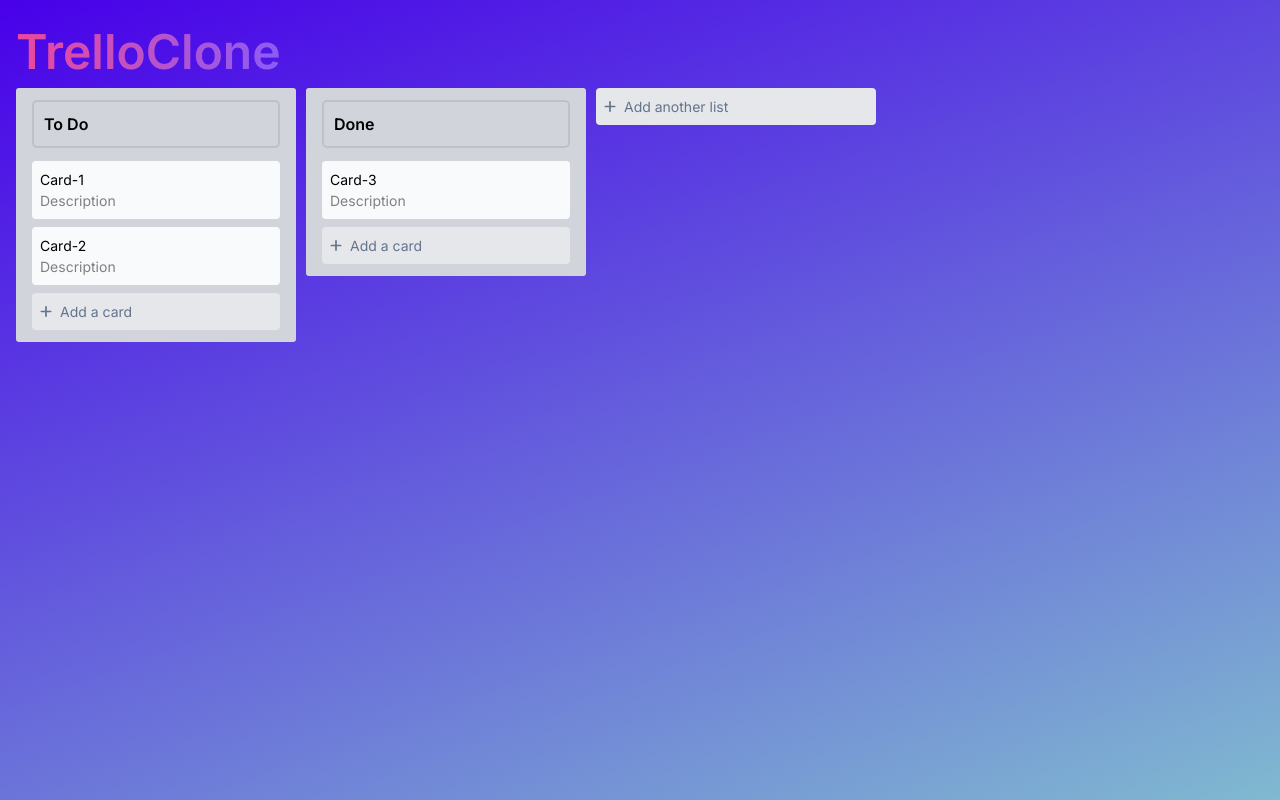
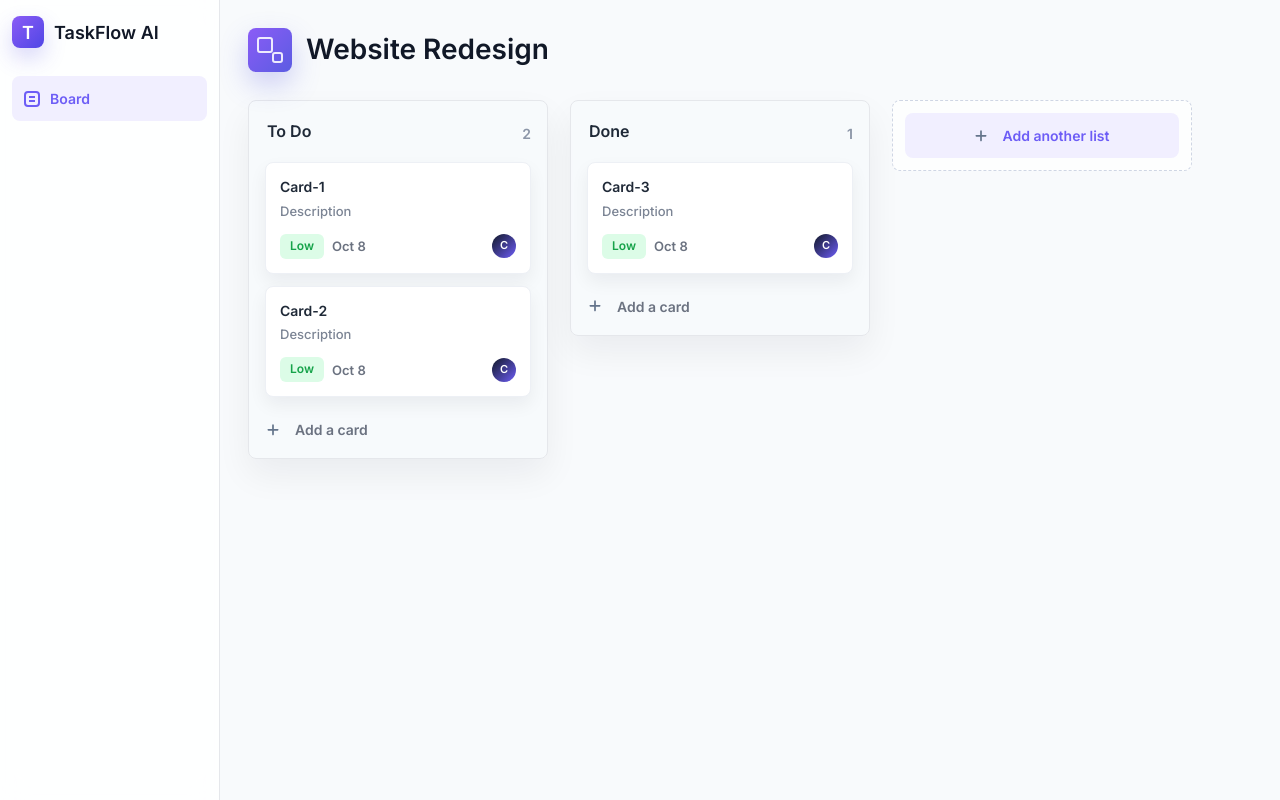
Before and after one commit to Rekhakumari12/trello-clone, a React (Create React App) app: page / in a window 1280 px wide. Built offline with nearby package versions, Linux system fonts and the light colour scheme.

Commit message:
Refactor code structure for improved readability and maintainability

```diff
--- a/package.json
+++ b/package.json
@@ -27,8 +27,7 @@
   },
   "eslintConfig": {
     "extends": [
-      "react-app",
-      "react-app/jest"
+      "react-app"
     ]
   },
   "browserslist": {
--- a/public/index.html
+++ b/public/index.html
@@ -31,7 +31,7 @@
       work correctly both with client-side routing and a non-root public URL.
       Learn how to configure a non-root public URL by running `npm run build`.
     -->
-    <title>React App</title>
+    <title>TaskFlow AI</title>
   </head>
   <body>
     <noscript>You need to enable JavaScript to run this app.</noscript>
--- a/src/components/Card.jsx
+++ b/src/components/Card.jsx
@@ -1,12 +1,27 @@
-import { useState, memo, useContext } from "react";
-import { Draggable } from "react-beautiful-dnd";
-import { SpanText } from "../container/App.style";
-import CardModal from "./CardModal";
-import storeApi from "../utils/storeApi";
+import { useState, memo, useContext } from 'react';
+import { Draggable } from 'react-beautiful-dnd';
+import { SpanText } from '../container/App.style';
+import CardModal from './CardModal';
+import storeApi from '../utils/storeApi';
 
 const Card = ({ card, index, data }) => {
   const [isOpen, setIsOpen] = useState(false);
-  const { setData } = useContext(storeApi)
+  const { setData } = useContext(storeApi);
+  const formattedDate = card.createdAt
+    ? new Date(card.createdAt).toLocaleDateString('en-US', {
+        month: 'short',
+        day: 'numeric',
+      })
+    : 'No date';
+  const initials = card.cardName
+    ? card.cardName
+        .split(' ')
+        .map((word) => word[0])
+        .join('')
+        .slice(0, 2)
+        .toUpperCase()
+    : 'C';
+
   return (
     <Draggable draggableId={card.id} index={index}>
       {(provided) => (
@@ -16,20 +31,32 @@ const Card = ({ card, index, data }) => {
             ref={provided.innerRef}
             {...provided.draggableProps}
             {...provided.dragHandleProps}
-            className="list_main bg-gray-50 p-2 rounded my-2"
+            className='taskCard'
           >
-            <div className="card">
+            <div className='card'>
               {card.cardName}
-              <br />
               <SpanText>
                 {card.description &&
-                  (card.description.split(" ").length > 10
-                    ? card.description.split(" ").slice(0, 10).join(" ") + "..."
+                  (card.description.split(' ').length > 10
+                    ? card.description.split(' ').slice(0, 10).join(' ') + '...'
                     : card.description)}
               </SpanText>
+              <div className='cardMeta'>
+                <div className='metaLeft'>
+                  <span className='priorityBadge'>Low</span>
+                  <span className='cardDate'>{formattedDate}</span>
+                </div>
+                <span className='assignee'>{initials}</span>
+              </div>
             </div>
           </div>
-          <CardModal data={data} isOpen={isOpen} setIsOpen={setIsOpen} setData={setData} card={card} />
+          <CardModal
+            data={data}
+            isOpen={isOpen}
+            setIsOpen={setIsOpen}
+            setData={setData}
+            card={card}
+          />
         </>
       )}
     </Draggable>
--- a/src/components/InputCard.jsx
+++ b/src/components/InputCard.jsx
@@ -1,13 +1,13 @@
-import { useState, useContext, memo } from "react";
-import { Collapse } from "@mui/material";
-import { ReactComponent as PlusIcon } from "../assets/plus.svg";
-import { ReactComponent as CancelIcon } from "../assets/cancel.svg";
-import storeApi from "../utils/storeApi";
+import { useState, useContext, memo } from 'react';
+import { Collapse } from '@mui/material';
+import { ReactComponent as PlusIcon } from '../assets/plus.svg';
+import { ReactComponent as CancelIcon } from '../assets/cancel.svg';
+import storeApi from '../utils/storeApi';
 
 const InputCard = ({ listId, type }) => {
   const { addCard, addList } = useContext(storeApi);
   const [isOpen, setIsOpen] = useState(false);
-  const [title, setTitle] = useState("");
+  const [title, setTitle] = useState('');
   const handleBtnClick = () => {
     if (type === 'list') {
       addList(title, listId);
@@ -15,38 +15,32 @@ const InputCard = ({ listId, type }) => {
       addCard(title, listId);
     }
     setIsOpen(!isOpen);
-    setTitle("");
+    setTitle('');
   };
   return (
     <>
       <Collapse in={isOpen}>
         <input
-          type="text"
+          type='text'
           placeholder={
             type === `list`
               ? `Enter list title..`
               : `Enter a title for this card...`
           }
-          className="mt-2 w-full"
+          className='mt-2 w-full'
           onChange={(e) => setTitle(e.target.value)}
           defaultValue={title}
         />
-        <div className="flex my-2">
-          <button
-            className="bg-sky-500 hover:bg-sky-600 py-1 px-2 rounded text-white mr-4"
-            onClick={handleBtnClick}
-          >
+        <div className='flex my-2'>
+          <button className='addButton mr-4' onClick={handleBtnClick}>
             {type === `list` ? `Add list` : `Add card`}
           </button>
-          <CancelIcon width={"15px"} onClick={() => setIsOpen(!isOpen)} />
+          <CancelIcon width={'15px'} onClick={() => setIsOpen(!isOpen)} />
         </div>
       </Collapse>
-      <Collapse in={!isOpen} id="addcard">
-        <div
-          className="list_footer flex pt-2 text-slate-500 bg-gray-200 rounded p-2 cursor-pointer"
-          onClick={() => setIsOpen(!isOpen)}
-        >
-          <PlusIcon width={"12px"} className="mr-2" />
+      <Collapse in={!isOpen} id='addcard'>
+        <div className='listFooter' onClick={() => setIsOpen(!isOpen)}>
+          <PlusIcon width={'12px'} className='mr-2' />
           <span>{type === `list` ? `Add another list` : `Add a card`}</span>
         </div>
       </Collapse>
--- a/src/components/List.jsx
+++ b/src/components/List.jsx
@@ -1,10 +1,10 @@
-import { useState, memo } from "react";
-import { Draggable, Droppable } from "react-beautiful-dnd";
-import ReactTextareaAutosize from "react-textarea-autosize";
-import InputCard from "./InputCard";
-import SmallButton from "./SmallButton";
-import { TextAreaWrapper } from "../container/App.style";
-import Card from "./Card";
+import { useState, memo } from 'react';
+import { Draggable, Droppable } from 'react-beautiful-dnd';
+import ReactTextareaAutosize from 'react-textarea-autosize';
+import InputCard from './InputCard';
+import SmallButton from './SmallButton';
+import { TextAreaWrapper } from '../container/App.style';
+import Card from './Card';
 
 const List = ({ setData, data, list, index }) => {
   const [listTitle, setListTitle] = useState();
@@ -15,36 +15,46 @@ const List = ({ setData, data, list, index }) => {
     } else {
       data.lists[listId].listName = 'Please enter list name ';
     }
-    data.lists[listId].cards.forEach(card => {
-      return card.listName = listTitle
+    data.lists[listId].cards.forEach((card) => {
+      return (card.listName = listTitle);
     });
     await setData(data);
-    localStorage.setItem("data", JSON.stringify(data));
-    setIsEdit(false)
+    localStorage.setItem('data', JSON.stringify(data));
+    setIsEdit(false);
   };
 
   return (
     <Draggable draggableId={list.id} index={index}>
       {(provided) => (
-        <div ref={provided.innerRef} {...provided.draggableProps} {...provided.dragHandleProps}>
+        <div
+          ref={provided.innerRef}
+          {...provided.draggableProps}
+          {...provided.dragHandleProps}
+        >
           <Droppable droppableId={list.id}>
             {(provided) => (
-              <li ref={provided.innerRef} {...provided.droppableProps} className="list py-3 px-4 bg-gray-300 rounded h-fit" >
+              <li
+                ref={provided.innerRef}
+                {...provided.droppableProps}
+                className='list py-4 px-4 h-fit'
+              >
+                <div className='listHeader'>
                   <TextAreaWrapper>
                     <ReactTextareaAutosize
                       defaultValue={list.listName}
                       onChange={(e) => setListTitle(e.target.value.trim())}
-                    className="area-editable"
+                      className='area-editable'
                       onClick={() => setIsEdit(true)}
                     />
                   </TextAreaWrapper>
-                {isEdit && (
-                  <SmallButton name="save" handleClick={onSave} />
-                )}
+                  <span className='cardCount'>{list.cards.length}</span>
+                </div>
+                {isEdit && <SmallButton name='save' handleClick={onSave} />}
                 {list.cards.map((card, idx) => {
-                  return <Card card={card} key={card.id} index={idx} data={data} />;
+                  return (
+                    <Card card={card} key={card.id} index={idx} data={data} />
+                  );
                 })}
-                {/* <Card card={card} key={card.id} index={idx} data={data} /> */}
                 <InputCard listId={list.id} />
                 {provided.placeholder}
               </li>
--- a/src/container/App.js
+++ b/src/container/App.js
@@ -1,17 +1,22 @@
-import { BoardWrapper } from "./App.style";
-import { Fragment, useState, memo } from "react";
-import List from "../components/List";
-import StoreApi from "../utils/storeApi";
-import JsonData from "../utils/data";
-import InputCard from "../components/InputCard";
-import { DragDropContext, Droppable } from "react-beautiful-dnd";
+import { BoardWrapper } from './App.style';
+import { useState, memo } from 'react';
+import List from '../components/List';
+import StoreApi from '../utils/storeApi';
+import JsonData from '../utils/data';
+import InputCard from '../components/InputCard';
+import { DragDropContext, Droppable } from 'react-beautiful-dnd';
 
 function App() {
-  const [data, setData] = useState(
-    localStorage.getItem("data")
-      ? JSON.parse(localStorage.getItem("data"))
-      : JsonData
-  );
+  const [data, setData] = useState(() => {
+    const savedData = localStorage.getItem('data');
+    const initialData = savedData ? JSON.parse(savedData) : JsonData;
+    if (initialData.boardName === 'TrelloClone') {
+      const renamedData = { ...initialData, boardName: 'Website Redesign' };
+      localStorage.setItem('data', JSON.stringify(renamedData));
+      return renamedData;
+    }
+    return initialData;
+  });
   const [reRender, setReRender] = useState(false);
   let updatedData;
   const addCard = (title, listId, description) => {
@@ -33,7 +38,7 @@ function App() {
         [listId]: list,
       },
     };
-    localStorage.setItem("data", JSON.stringify(updatedData));
+    localStorage.setItem('data', JSON.stringify(updatedData));
     setData(updatedData);
   };
 
@@ -52,7 +57,7 @@ function App() {
         [newListId]: updatedList,
       },
     };
-    localStorage.setItem("data", JSON.stringify(updatedData));
+    localStorage.setItem('data', JSON.stringify(updatedData));
     setData(updatedData);
   };
 
@@ -60,7 +65,7 @@ function App() {
     const { destination, source, draggableId, type } = result;
 
     if (!destination) return;
-    if (type === "list") {
+    if (type === 'list') {
       console.log(destination, source, draggableId, type);
       const newListIds = data.listIds;
       newListIds.splice(source.index, 1);
@@ -69,7 +74,7 @@ function App() {
         ...data,
         listIds: [...new Set([...data.listIds, draggableId])],
       };
-      localStorage.setItem("data", JSON.stringify(updatedData));
+      localStorage.setItem('data', JSON.stringify(updatedData));
       setData(updatedData);
       return;
     }
@@ -77,7 +82,7 @@ function App() {
     const sourceList = data.lists[source.droppableId];
     const destinationList = data.lists[destination.droppableId];
     const draggingCard = sourceList.cards.filter(
-      (card) => card.id === draggableId
+      (card) => card.id === draggableId,
     )[0];
     sourceList.cards.splice(source.index, 1);
     let updatedCard = {
@@ -104,23 +109,34 @@ function App() {
         },
       };
     }
-    localStorage.setItem("data", JSON.stringify(updatedData));
+    localStorage.setItem('data', JSON.stringify(updatedData));
     setData(updatedData);
   };
   return (
     <BoardWrapper>
       <StoreApi.Provider value={{ addCard, addList, setData }}>
         <DragDropContext onDragEnd={onDragEnd}>
-          <Fragment key={data.id}>
-            <div className="text-5xl font-extrabold my-3">
-              <span className="bg-clip-text text-transparent bg-gradient-to-r from-pink-500 to-violet-500">
-                {data.boardName}
-              </span>
+          <aside className='sidebar'>
+            <div className='brand'>
+              <span className='brandMark'>T</span>
+              <span>TaskFlow AI</span>
             </div>
-            <Droppable droppableId="board" type="list" direction="horizontal">
+            <nav className='sidebarNav' aria-label='Main navigation'>
+              <button className='navItem active' type='button'>
+                <span className='navIcon' aria-hidden='true' />
+                <span>Board</span>
+              </button>
+            </nav>
+          </aside>
+          <main className='mainContent' key={data.id}>
+            <header className='boardHeader'>
+              <div className='boardIcon' aria-hidden='true' />
+              <h1>{data.boardName}</h1>
+            </header>
+            <Droppable droppableId='board' type='list' direction='horizontal'>
               {(provided) => (
                 <ul
-                  className="board"
+                  className='board'
                   ref={provided.innerRef}
                   {...provided.droppableProps}
                 >
@@ -139,13 +155,13 @@ function App() {
                     );
                   })}
                   {provided.placeholder}
-                  <li className="list">
-                    <InputCard type="list" />
+                  <li className='addListPanel'>
+                    <InputCard type='list' />
                   </li>
                 </ul>
               )}
             </Droppable>
-          </Fragment>
+          </main>
         </DragDropContext>
       </StoreApi.Provider>
     </BoardWrapper>
--- a/src/container/App.style.js
+++ b/src/container/App.style.js
@@ -1,17 +1,186 @@
 import styled from "styled-components";
 
 export const BoardWrapper = styled.div`
+  min-height: 100vh;
+  display: grid;
+  grid-template-columns: 220px minmax(0, 1fr);
+  color: #1f2937;
+
+  .sidebar {
+    border-right: 1px solid #e5e7eb;
+    background: rgba(255, 255, 255, 0.86);
+    backdrop-filter: blur(14px);
+    padding: 16px 12px;
+  }
+
+  .brand {
+    display: flex;
+    align-items: center;
+    gap: 10px;
+    color: #111827;
+    font-size: 18px;
+    font-weight: 800;
+    margin-bottom: 28px;
+  }
+
+  .brandMark {
+    display: grid;
+    place-items: center;
+    width: 32px;
+    height: 32px;
+    border-radius: 8px;
+    color: #fff;
+    background: linear-gradient(135deg, #8b5cf6, #4f46e5);
+    box-shadow: 0 10px 22px rgba(79, 70, 229, 0.22);
+  }
+
+  .sidebarNav {
+    display: flex;
+    flex-direction: column;
+    gap: 6px;
+  }
+
+  .navItem {
+    width: 100%;
+    border: 0;
+    display: flex;
+    align-items: center;
+    gap: 10px;
+    padding: 12px;
+    border-radius: 8px;
+    color: #6d5df6;
+    background: #f1efff;
+    font: inherit;
+    font-weight: 700;
+    text-align: left;
+  }
+
+  .navIcon {
+    width: 16px;
+    height: 16px;
+    border: 2px solid currentColor;
+    border-radius: 4px;
+    position: relative;
+  }
+
+  .navIcon::after {
+    content: "";
+    position: absolute;
+    inset: 3px;
+    border-top: 2px solid currentColor;
+    border-bottom: 2px solid currentColor;
+  }
+
+  .mainContent {
+    min-width: 0;
+    padding: 28px 28px 40px;
+    overflow-x: auto;
+  }
+
+  .boardHeader {
+    display: flex;
+    align-items: center;
+    gap: 14px;
+    margin-bottom: 28px;
+  }
+
+  .boardHeader h1 {
+    margin: 0;
+    color: #111827;
+    font-size: 28px;
+    line-height: 1.2;
+    font-weight: 800;
+  }
+
+  .boardIcon {
+    width: 44px;
+    height: 44px;
+    border-radius: 8px;
+    background: linear-gradient(135deg, #8b5cf6, #5b5ce2);
+    box-shadow: 0 12px 28px rgba(91, 92, 226, 0.28);
+    position: relative;
+  }
+
+  .boardIcon::before,
+  .boardIcon::after {
+    content: "";
+    position: absolute;
+    border: 2px solid rgba(255, 255, 255, 0.88);
+    border-radius: 3px;
+  }
+
+  .boardIcon::before {
+    width: 16px;
+    height: 16px;
+    top: 9px;
+    left: 9px;
+  }
+
+  .boardIcon::after {
+    width: 11px;
+    height: 11px;
+    right: 9px;
+    bottom: 9px;
+  }
+
   ul {
     list-style: none;
     padding: 0;
     display: flex;
     justify-content: flex-start;
-    gap: 10px;
+    gap: 22px;
+    align-items: flex-start;
     li {
-      border-radius: 3px;
-      width: 280px!important;
+      border-radius: 8px;
+      width: 300px!important;
     }
   }
+
+  .board {
+    min-width: max-content;
+  }
+
+  .list {
+    background: rgba(248, 250, 252, 0.92);
+    border: 1px solid #e5e7eb;
+    box-shadow: 0 16px 35px rgba(15, 23, 42, 0.06);
+  }
+
+  .addListPanel {
+    background: rgba(255, 255, 255, 0.7);
+    border: 1px dashed #cfd6e4;
+    box-shadow: none;
+    padding: 12px;
+  }
+
+  .addListPanel .listFooter {
+    justify-content: center;
+    border-radius: 8px;
+    color: #6d5df6;
+    background: #f1efff;
+    padding: 12px;
+  }
+
+  .addListPanel input {
+    background: #fff;
+    border: 1px solid #e5e7eb;
+    box-shadow: 0 8px 18px rgba(15, 23, 42, 0.05);
+  }
+
+  .listHeader {
+    display: flex;
+    align-items: center;
+    justify-content: space-between;
+    gap: 12px;
+    margin-bottom: 12px;
+  }
+
+  .cardCount {
+    color: #8b95a7;
+    font-size: 14px;
+    font-weight: 700;
+  }
+
   textarea {
     resize: none;
     border: none;
@@ -32,24 +201,131 @@ export const BoardWrapper = styled.div`
     outline: none;
     border-radius: 5px;
   }
-  .card{
+
+  .taskCard {
+    background: #fff;
+    border: 1px solid #edf0f5;
+    border-radius: 8px;
+    box-shadow: 0 8px 18px rgba(15, 23, 42, 0.06);
+    cursor: pointer;
+    margin: 12px 0;
+    padding: 14px;
+    transition: transform 160ms ease, box-shadow 160ms ease, border-color 160ms ease;
+  }
+
+  .taskCard:hover {
+    border-color: #d8dffa;
+    box-shadow: 0 12px 24px rgba(79, 70, 229, 0.1);
+    transform: translateY(-1px);
+  }
+
+  .card {
     overflow-wrap: break-word;
     text-transform: capitalize;
+    color: #1f2937;
+    font-weight: 700;
+    line-height: 1.4;
+  }
+
+  .cardMeta {
+    display: flex;
+    align-items: center;
+    justify-content: space-between;
+    gap: 12px;
+    margin-top: 14px;
+  }
+
+  .metaLeft {
+    display: flex;
+    align-items: center;
+    gap: 8px;
+    min-width: 0;
+  }
+
+  .priorityBadge {
+    border-radius: 6px;
+    color: #16a34a;
+    background: #dcfce7;
+    font-size: 12px;
+    font-weight: 800;
+    padding: 4px 10px;
+  }
+
+  .cardDate {
+    color: #6b7280;
+    font-size: 13px;
+    font-weight: 600;
+    white-space: nowrap;
+  }
+
+  .assignee {
+    display: grid;
+    place-items: center;
+    width: 24px;
+    height: 24px;
+    border-radius: 999px;
+    color: #fff;
+    background: linear-gradient(135deg, #111827, #6d5df6);
+    font-size: 11px;
+    font-weight: 800;
+    flex: 0 0 auto;
+  }
+
+  .listFooter {
+    color: #6b7280;
+    cursor: pointer;
+    display: flex;
+    align-items: center;
+    gap: 8px;
+    font-weight: 600;
+    padding: 10px 2px 2px;
+  }
+
+  .addButton {
+    background: #6d5df6;
+    border: 0;
+    border-radius: 7px;
+    color: #fff;
+    cursor: pointer;
+    font: inherit;
+    font-weight: 700;
+    padding: 8px 12px;
+  }
+
+  @media (max-width: 760px) {
+    grid-template-columns: 1fr;
+
+    .sidebar {
+      border-right: 0;
+      border-bottom: 1px solid #e5e7eb;
+    }
+
+    .brand {
+      margin-bottom: 12px;
+    }
+
+    .mainContent {
+      padding: 22px 16px 32px;
+    }
   }
 `;
 export const SpanText = styled.div`
-  color: gray;
+  color: #7b8494;
+  font-size: 13px;
+  font-weight: 500;
+  margin-top: 5px;
 `
 export const TextAreaWrapper = styled.div`
   .area-editable{
-    padding: 10px;
-    border: 2px solid rgb(0 0 0 / 9%);
-    border-radius: 5px;
+    padding: 0;
+    border: 2px solid transparent;
+    border-radius: 6px;
     background-color:transparent ;
-    font-weight: bold;
+    color: #1f2937;
+    font-weight: 800;
     text-transform:capitalize ;
     &:focus-visible{
-      border: 2px solid rgb(12 12 209 / 39%);
+      border: 2px solid rgb(109 93 246 / 30%);
       outline: none;
     }
   }
--- a/src/index.css
+++ b/src/index.css
@@ -6,13 +6,15 @@ body {
   -webkit-font-smoothing: antialiased;
   -moz-osx-font-smoothing: grayscale;
   box-sizing: border-box;
-  padding: 1rem;
   font-family: "Inter", sans-serif;
   font-size: 14px;
-  height: 100vh;
-  background-color: #4800e9;
-  background-image: linear-gradient(160deg, #4800e9 0%, #80b9d0 100%);
+  min-height: 100vh;
+  background: #f8fafc;
   background-attachment: fixed;
+}
+
+* {
+  box-sizing: border-box;
 }
 
 code {
--- a/src/utils/data.js
+++ b/src/utils/data.js
@@ -1,7 +1,7 @@
 
 const JsonData = {
   id: 'board',
-  boardName: 'TrelloClone',
+  boardName: 'Website Redesign',
   lists: {
     'list-1': {
       id: 'list-1',
```
Also changed, not shown: public/manifest.json, 2 other files (tests, documents, lock files or other folders). Lines whose indentation alone changed are shown as unchanged.
